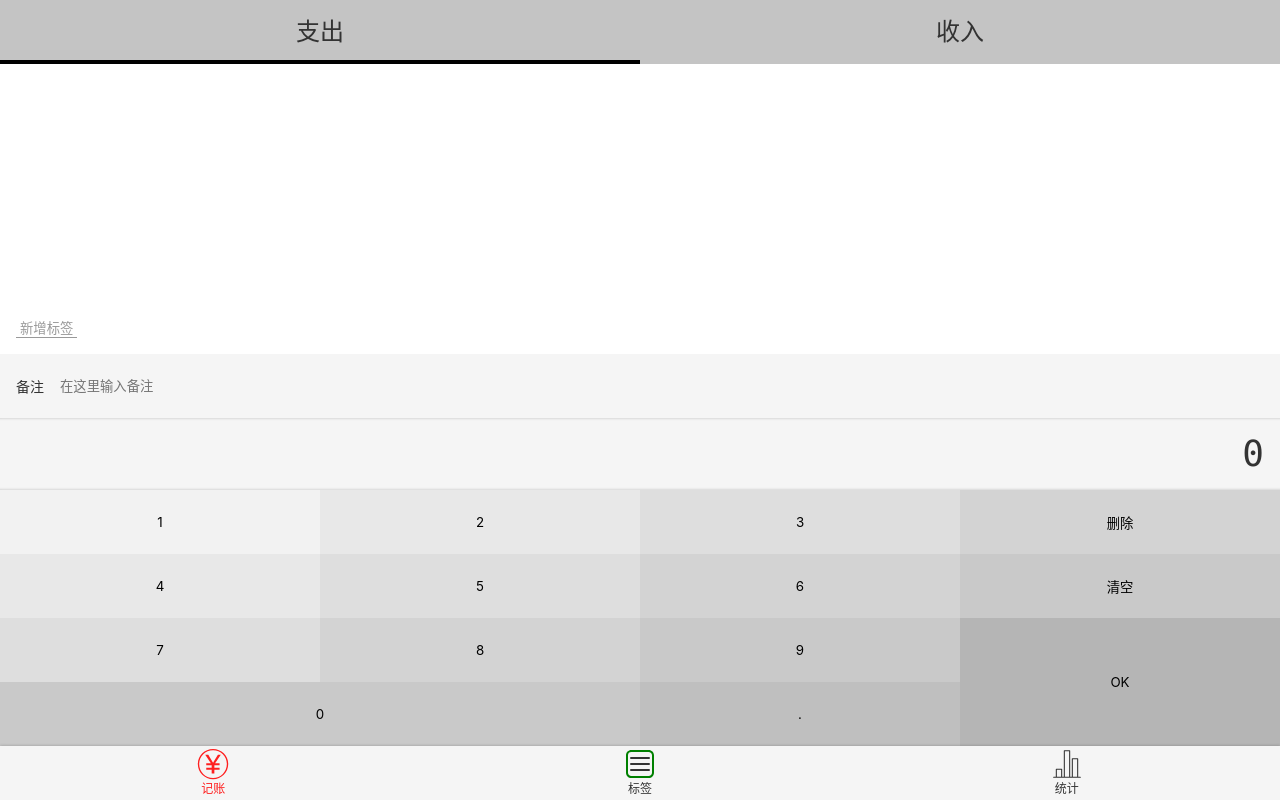
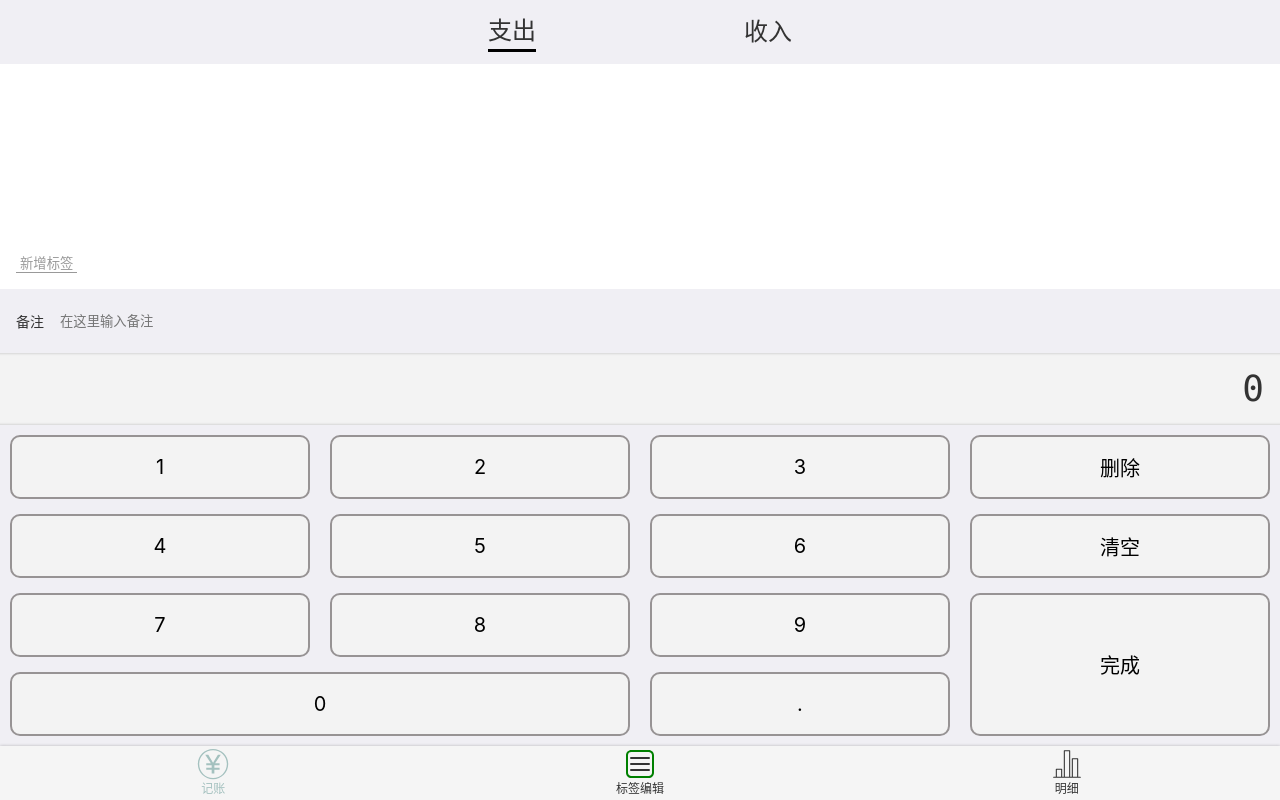
Before and after one commit to viabytsai/moneymanger, a Vue app: page /#/Money in a window 1280 px wide. Built offline with nearby package versions, Linux system fonts and the light colour scheme.

Commit message:
修改了整体的样式

```diff
--- a/src/assets/style/helper.scss
+++ b/src/assets/style/helper.scss
@@ -2,7 +2,7 @@ $font-hei: -apple-system, "Noto Sans", "Helvetica Neue", Helvetica, "Nimbus Sans
 $font-kai: Baskerville, Georgia, "Liberation Serif", "Kaiti SC", STKaiti, "AR PL UKai CN", "AR PL UKai HK", "AR PL UKai TW", "AR PL UKai TW MBE", "AR PL KaitiM GB", KaiTi, KaiTi_GB2312, DFKai-SB, "TW\-Kai", serif;
 $font-song: Georgia, "Nimbus Roman No9 L", "Songti SC", "Noto Serif CJK SC", "Source Han Serif SC", "Source Han Serif CN", STSong, "AR PL New Sung", "AR PL SungtiL GB", NSimSun, SimSun, "TW\-Sung", "WenQuanYi Bitmap Song", "AR PL UMing CN", "AR PL UMing HK", "AR PL UMing TW", "AR PL UMing TW MBE", PMingLiU, MingLiU, serif;
 $color-shadow:rgba(0, 0, 0, 0.25);
-$color-highlight: #fe1f1f;
+$color-highlight: #a4c1bf;
 
 //placeholder
 %clearFix {
--- a/src/components/Money/NumberPad.vue
+++ b/src/components/Money/NumberPad.vue
@@ -13,7 +13,7 @@
       <button @click="inputContent">7</button>
       <button @click="inputContent">8</button>
       <button @click="inputContent">9</button>
-      <button @click="ok" class="ok">OK</button>
+      <button @click="ok" class="ok">完成</button>
       <button @click="inputContent" class="zero">0</button>
       <button @click="inputContent">.</button>
     </div>
@@ -66,8 +66,6 @@ export default class NumberPad extends Vue {
     this.output='0';
   }
 }
-
-
 </script>
 
 <style lang='scss' scoped>
@@ -81,58 +79,53 @@ export default class NumberPad extends Vue {
     padding: 9px 16px;
     text-align: right;
     min-height: 72px;
+    background-color: #f3f3f3;
   }
-
   .buttons {
-    @extend %clearFix;
-    //display: flex;
-    //flex-wrap: wrap;
-    // 用flex定位后 ok咱用两行会把最后一行挤下去
+    display: grid;
+    grid-template-columns: 1fr 1fr 1fr 1fr;
+    grid-template-rows: 1fr 1fr 1fr 1fr;
+    padding: 10px;
+    grid-column-gap: 20px;
+    grid-row-gap: 15px;
+    background-color: #f0eff4;
     > button {
-      width: 25%;
-      height: 64px;
-      float: left;
-      background: transparent;
-      border: none;
-
+      $bg: #e4edec;
+      font-size: 20px;
+      min-height: 64px;
+      background: #f3f3f3;
+      border:2px solid #979394;
+      border-radius: 10px;
       &.ok {
-        height: 64*2px;
-        float: right;
+        height: 100%;
+        grid-column: 4/5;
+        grid-row: 3/5;
       }
-
       &.zero {
-        width: 25*2%;
+        width: 100%;
+        grid-column: 1/3;
       }
-
-      $bg: #f2f2f2;
-
-      &:nth-child(1) {
-        background: $bg;
-      }
-
-      &:nth-child(2), &:nth-child(5) {
-        background: darken($bg, 4%);
-      }
-
-      &:nth-child(3), &:nth-child(6), &:nth-child(9) {
-        background: darken($bg, 4*2%);
-      }
-
-      &:nth-child(4), &:nth-child(7), &:nth-child(10) {
-        background: darken($bg, 4*3%);
-      }
-
-      &:nth-child(8), &:nth-child(11), &:nth-child(13) {
-        background: darken($bg, 4*4%);
-      }
-
-      &:nth-child(14) {
-        background: darken($bg, 4*5%);
-      }
-
-      &:nth-child(12) {
-        background: darken($bg, 4*6%);
-      }
+      //&:nth-child(1) {
+      //  background: $bg;
+      //}
+      //&:nth-child(2), &:nth-child(5) {
+      //  background: darken($bg, 4%);
+      //}
+      //&:nth-child(3), &:nth-child(6), &:nth-child(9) {
+      //  background: darken($bg, 4*2%);
+      //}
+      //&:nth-child(4), &:nth-child(7), &:nth-child(10) {
+      //  background: darken($bg, 4*3%);
+      //}
+      //&:nth-child(8), &:nth-child(11), &:nth-child(13) {
+      //  background: darken($bg, 4*4%);
+      //}
+      //&:nth-child(14) {
+      //  background: darken($bg, 4*5%);
+      //}
+      //&:nth-child(12) {
+      //  background: darken($bg, 4*6%);
+      //}
     }
   }
 }
--- a/src/components/Money/Types.vue
+++ b/src/components/Money/Types.vue
@@ -2,10 +2,11 @@
   <div>
     <ul class="types">
       <li :class="{selected: value==='-',[classPrefix+'-item']: classPrefix}"
-          @click="selectType('-')">支出
+          @click="selectType('-')"><span>支出</span>
       </li>
       <li :class="{selected: value==='+',[classPrefix+'-item']: classPrefix}"
-          @click="selectType('+')">收入</li>
+          @click="selectType('+')"><span>收入</span>
+      </li>
     </ul>
   </div>
 </template>
@@ -30,27 +31,24 @@ export default class Types extends Vue {
 @import "~@/assets/style/helper.scss";
 
 .types {
-  background: #c4c4c4;
+  background: #f0eff4;
   display: flex;
   text-align: center;
   font-size: 24px;
+  justify-content: center;
 
   > li {
-    width: 50%;
+    width: 20%;
     height: 64px;
     display: flex;
     justify-content: center;
     align-items: center;
     position: relative;
 
-    &.selected::after {
-      content: "";
-      position: absolute;
-      bottom: 0;
-      left: 0;
-      height: 4px;
-      width: 100%;
-      background: black;
+    &.selected{
+     > span{
+       border-bottom: 3px solid black;
+     }
     }
   }
 }
--- a/src/components/Nav.vue
+++ b/src/components/Nav.vue
@@ -6,11 +6,11 @@
     </router-link>
     <router-link to="/Labels" class="item" active-class="selected">
       <Icon name="label"></Icon>
-      标签
+      标签编辑
     </router-link>
     <router-link to="/Statistics" class="item" active-class="selected">
       <Icon name="statistics"></Icon>
-      统计
+      明细
     </router-link>
   </nav>
 </template>
--- a/src/views/Money.vue
+++ b/src/views/Money.vue
@@ -65,5 +65,6 @@ export default class Money extends Vue {
 
 .notes {
   padding: 12px 0;
+  background-color: #f0eff4;
 }
 </style>
--- a/src/views/Statistics.vue
+++ b/src/views/Statistics.vue
@@ -103,7 +103,7 @@ export default class Statistics extends Vue {
   background: white;
 
   &.selected {
-    background: #c4c4c4;
+    background: #f0eff4;
 
     &::after {
       display: none;
```
Also changed, not shown: src/main.ts (line endings or trailing spaces).
